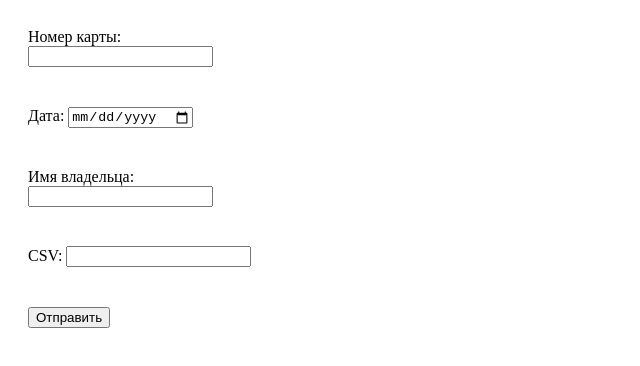
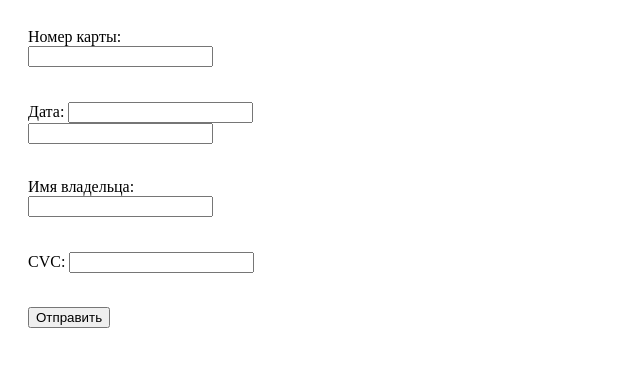
Before and after one commit to katsimoto/solid-octo-dollop, a plain HTML site: page dist/index.html in a window 1280 px wide. Shown: the whole page, without its empty margins (0-640 px from the left). Drawn offline with Linux system fonts and the light colour scheme.

Commit message:
form id + name

```diff
--- a/dist/index.html
+++ b/dist/index.html
@@ -10,21 +10,22 @@
     <form class="bank-card-form">
         <label>
             Номер карты:
-            <input id="card-number"/>
+            <input id="card-number" name="bank" type="number"/>
         </label>
         <label>
             Дата:
-            <input id="date" type="date"/>
+            <input id="dateMonth" type="number" name="dateMonth"/>
+            <input id="dateYear" type="number" name="dateYear"/>
         </label>
         <label>
             Имя владельца:
             <input id="card-member"/>
         </label>
         <label>
-            CSV:
-            <input id="csv"/>
+            CVC:
+            <input type="number" name="cvc" id="cvc"/>
         </label>
-        <button type="submit">
+        <button name="name" type="submit">
             Отправить
         </button>
     </form>
```
